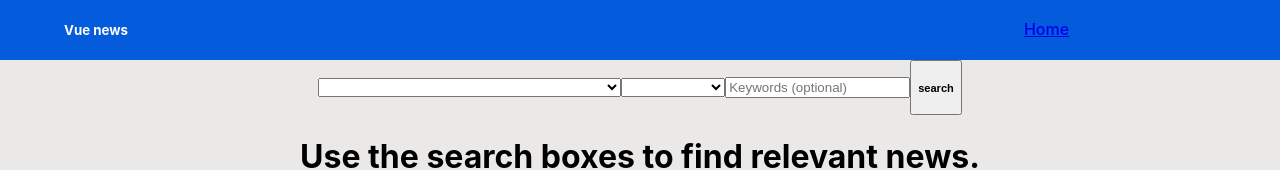
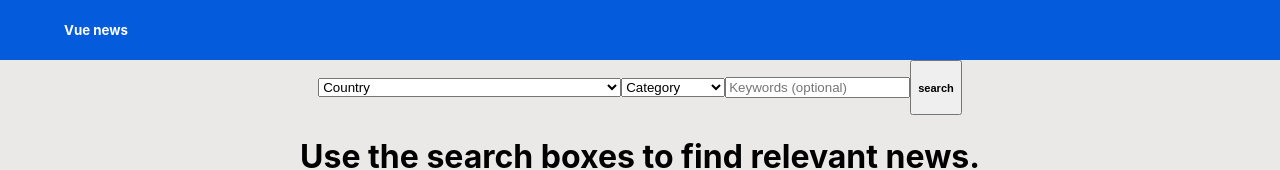
Before and after one commit to christiantroyandrada/vue-news, a Vue app: page / in a window 1280 px wide. Shown: the top 170 px of the page. Built offline with nearby package versions, Linux system fonts and the light colour scheme.

Commit message:
Minor fix and added placeholder for select input

```diff
--- a/src/App.vue
+++ b/src/App.vue
@@ -4,7 +4,7 @@
       <nav>
         <h5 class="logo">Vue news</h5>
         <div class="links">
-          <router-link to="/">Home</router-link>
+          <!-- <router-link to="/">Home</router-link> -->
         </div>
       </nav>
       <search-component />
--- a/src/components/SearchComponent.vue
+++ b/src/components/SearchComponent.vue
@@ -1,12 +1,14 @@
 <template>
     <div class="search-component">
         <span>
-            <select name="countries" v-model="selected_country">
+            <select name="countries" v-model="selected_country" class="searchTerm">
+                <option value="" disabled selected>Country</option>
                 <option v-for="country in country_list" :key="country.Code" :value="country.Code">
                 {{country.Name}}
                 </option>
             </select>
-            <select name="catagory" v-model="selected_category">
+            <select name="catagory" v-model="selected_category" class="searchTerm">
+                <option value="" disabled selected>Category</option>
                 <option v-for="category in categories" :key="category" :value="category">
                 {{category}}
                 </option>
```
